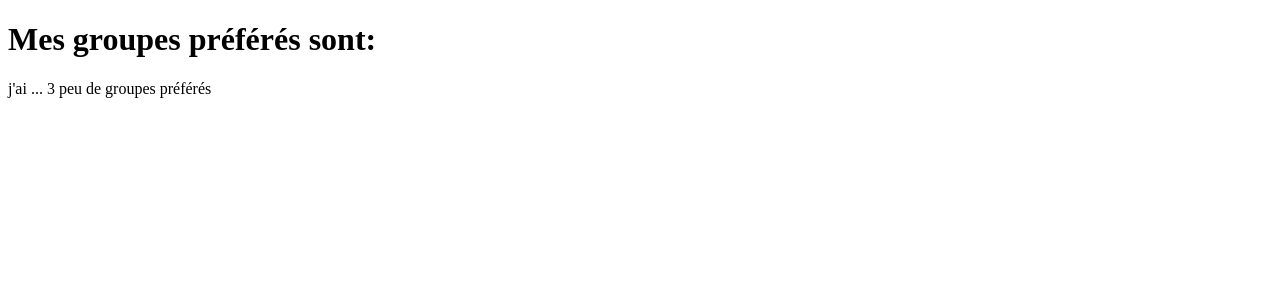
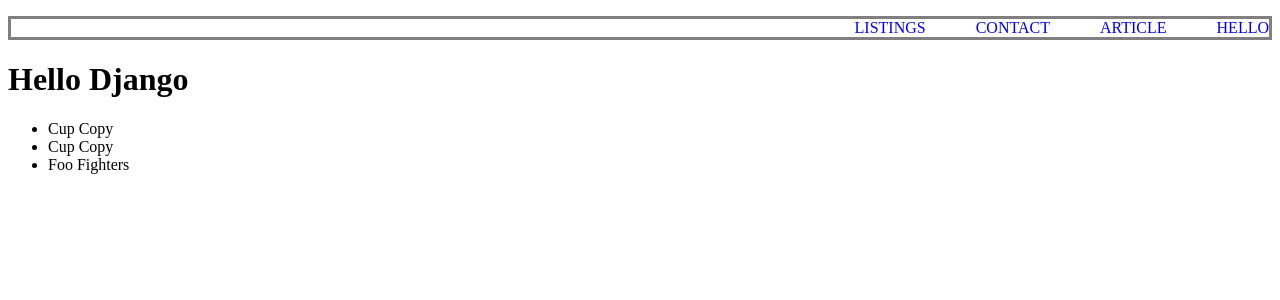
Before and after one commit to melissa714/django-web-app, a Django app: page /hello/ in a window 1280 px wide. Shown: the top 300 px of the page. Run offline with Django 4.2, Linux system fonts and the light colour scheme; data comes from the database, SQL or seed files in the repository; both versions use the stored data as it was after the commit.

Commit message:
mise en page

```diff
--- /dev/null
+++ b/merchex/listings/static/style.css
@@ -0,0 +1,25 @@
+nav ul
+{
+    list-style: none;
+    border : 3px solid grey;
+    display: flex;
+    justify-content: flex-end;
+}
+
+nav li
+{
+    margin-left: 50px;
+}
+
+nav a:hover
+{
+    color: orange;
+    text-decoration: underline;
+
+
+}
+
+nav a{
+    text-decoration: none;
+        padding-bottom: 3px;
+}
--- /dev/null
+++ b/merchex/listings/templates/listings/base.html
@@ -0,0 +1,38 @@
+
+{% load static %}
+
+
+<!DOCTYPE html>
+
+<html>
+    <head>
+        <meta charset="utf-8">
+        <meta http-equiv="X-UA-Compatible" content="IE=edge">
+        <title>Merchex</title>
+        <meta name="description" content="">
+        <meta name="viewport" content="width=device-width, initial-scale=1">
+        <link rel="stylesheet" href="{% static 'style.css' %}">
+
+    </head>
+    <body>
+
+        <nav>
+            <ul>
+                    <li><a href="#">LISTINGS</a></li>
+                    <li><a href="#">CONTACT</a></li>
+                    <li><a href="#">ARTICLE</a></li>
+                    <li><a href="#">HELLO</a></li>
+
+
+            </ul>
+
+        </nav>
+
+        {% block content %}
+
+        {% endblock %}
+
+
+        <script src="" async defer></script>
+    </body>
+</html>
--- a/merchex/listings/templates/listings/hello.html
+++ b/merchex/listings/templates/listings/hello.html
@@ -1,58 +1,22 @@
-<!DOCTYPE html>
 
-<html>
-    <head>
-        <meta charset="utf-8">
-        <meta http-equiv="X-UA-Compatible" content="IE=edge">
-        <title></title>
-        <meta name="description" content="">
-        <meta name="viewport" content="width=device-width, initial-scale=1">
-        <link rel="stylesheet" href="">
-    </head>
-    <body>
 
-        <h1>Mes groupes préférés sont:</h1>
+{% extends 'listings/base.html' %}
 
-        {% comment %} <ul>
-            <li>{{bands.0.name}}</li>
-            <li>{{bands.1.name}}</li>
-            <li>{{bands.2.name}}</li>
 
-        </ul> {% endcomment %}
-{% comment %}
+
+{% block content %}
+
+  <h1>Hello Django</h1>
+
 <ul>
         {% for band in bands %}
 
-        <li>{{band.name|lower}}</li>
+        <li>{{band.name}}</li>
 
         {% endfor %}
 
-</ul> {% endcomment %}
-
-
-    {% comment %} <p>j' ai {{ bands|length }}</p> {% endcomment %}
-
-
-    <p>
-        j'ai ...
-        {{ bands|length}}
-
-        {% if bands|length < 5 %}
-        peu de
-        {% elif bands|length < 10 %}
-            quelques
-        {% else %}
-        beaucoup
-        {% endif %}
-        groupes préférés
+</ul>
 
 
 
-
-    </p>
-
-
-
-        <script src="" async defer></script>
-    </body>
-</html>
+{% endblock  %}
--- a/merchex/merchex/settings.py
+++ b/merchex/merchex/settings.py
@@ -116,7 +116,7 @@ USE_TZ = True
 # Static files (CSS, JavaScript, Images)
 # https://docs.djangoproject.com/en/4.1/howto/static-files/
 
-STATIC_URL = 'static/'
+STATIC_URL = '/static/'
 
 # Default primary key field type
 # https://docs.djangoproject.com/en/4.1/ref/settings/#default-auto-field
```
Also changed, not shown: merchex/listings/templates/listings/listings.html (+19 -21 lines), merchex/db.sqlite3, 2 other files.
